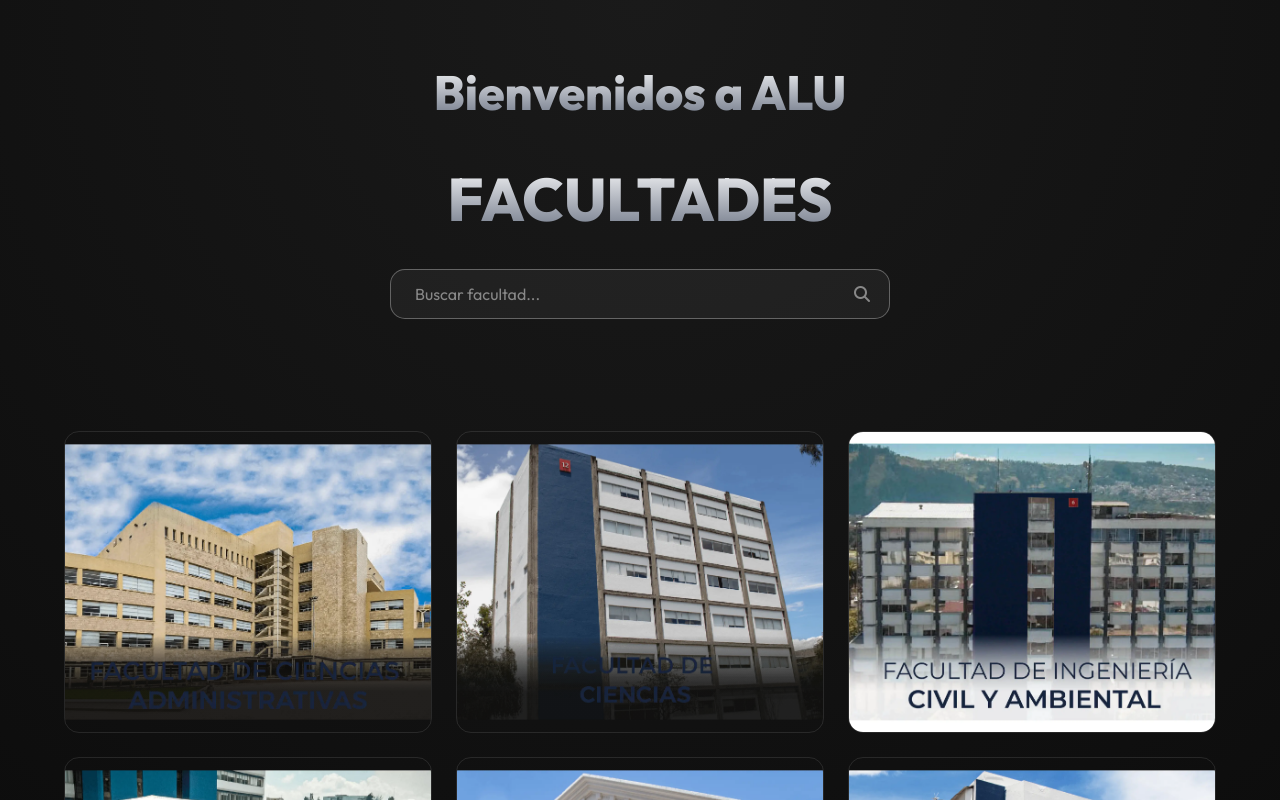
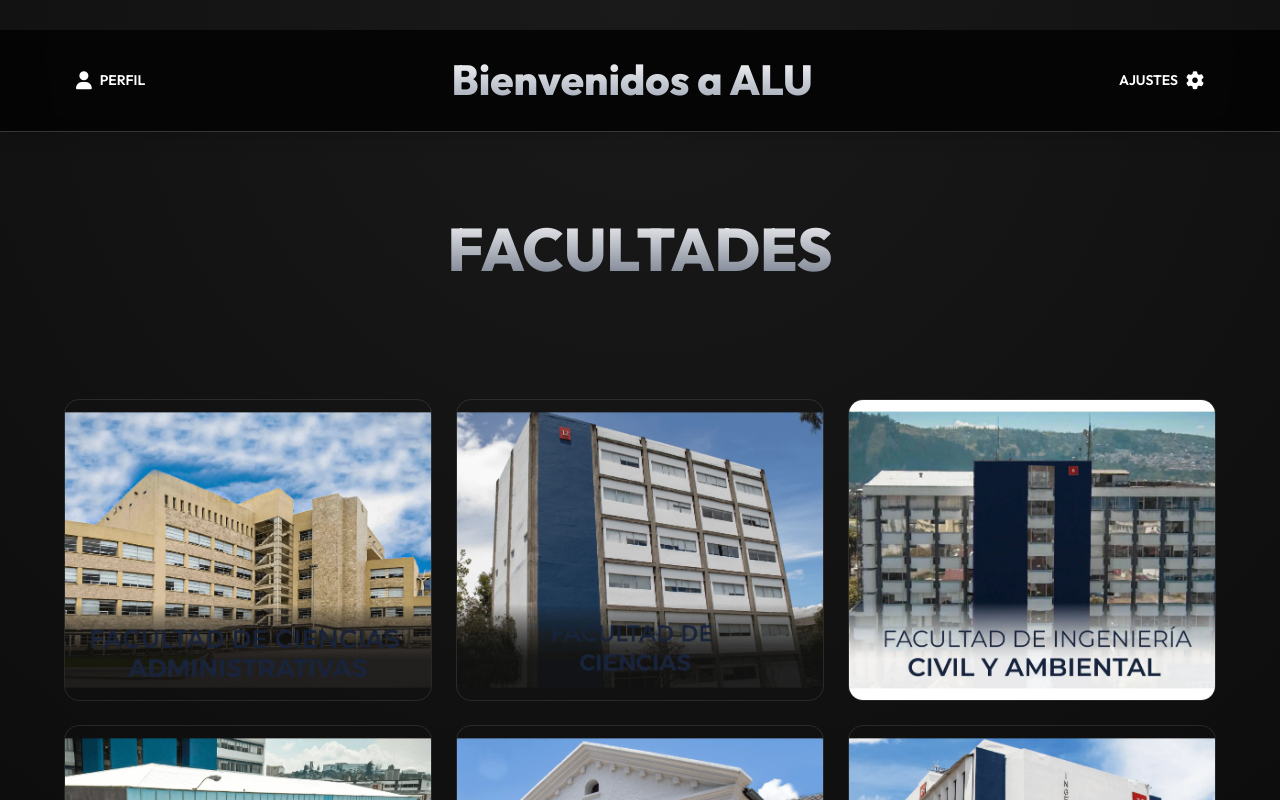
Before and after one commit to Lubswer/DI_React, a React (Vite) app: page / in a window 1280 px wide. Shown: the top 800 px of the page. Built offline with nearby package versions, Linux system fonts and the light colour scheme.

Commit message:
Quitar searchbar y ajustar espaciado de título

```diff
--- a/src/pages/Facultades.jsx
+++ b/src/pages/Facultades.jsx
@@ -1,4 +1,3 @@
-import { useState } from 'react';
 import administrativas from '../images/ADMINISTRATIVAS.webp';
 import ciencias from '../images/CIENCIAS-02.webp';
 import civil from '../images/CIVIL-10-10.webp';
@@ -10,8 +9,6 @@
 import sistemas from '../images/SISTEMAS.webp';
 
 export default function Facultades() {
-  const [busqueda, setBusqueda] = useState('');
-
   const facultades = [
     { nombre: 'ADMINISTRATIVAS', imagen: administrativas },
     { nombre: 'CIENCIAS', imagen: ciencias },
@@ -24,45 +21,36 @@
     { nombre: 'SISTEMAS', imagen: sistemas },
   ];
 
-  const facultadesFiltradas = facultades.filter(facultad =>
-    facultad.nombre.toLowerCase().includes(busqueda.toLowerCase())
-  );
-
   return (
     <div className="w-full">
-      {/* CABECERA */}
-      <section className="text-center pt-8 pb-6 px-[5%]">
-        <h2 className="text-[32px] md:text-[48px] leading-tight font-extrabold mb-4 bg-gradient-to-b from-white to-gray-500 text-transparent bg-clip-text">
+      {/* CABECERA CON BOTONES */}
+      <section className="sticky top-0 z-50 flex justify-between items-center pt-6 pb-6 px-[5%] bg-[rgba(5,5,5,0.95)] border-b border-white/20 backdrop-blur-sm shadow-lg">
+        <button className="flex items-center gap-2 text-white hover:text-white hover:shadow-[0_0_15px_rgba(255,255,255,0.3)] transition duration-300 rounded-lg px-3 py-2">
+          <i className="fa-solid fa-user text-lg" />
+          <span className="text-sm font-semibold uppercase">Perfil</span>
+        </button>
+
+        <h2 className="text-[28px] md:text-[42px] leading-tight font-extrabold bg-gradient-to-b from-white to-gray-400 text-transparent bg-clip-text">
           Bienvenidos a ALU
         </h2>
+
+        <button className="flex items-center gap-2 text-white hover:text-white hover:shadow-[0_0_15px_rgba(255,255,255,0.3)] transition duration-300 rounded-lg px-3 py-2">
+          <span className="text-sm font-semibold uppercase">Ajustes</span>
+          <i className="fa-solid fa-gear text-lg" />
+        </button>
       </section>
 
-      {/* TÍTULO Y BUSCADOR */}
-      <section className="text-center pb-10 px-[5%]">
+      {/* TÍTULO */}
+      <section className="text-center pt-20 pb-10 px-[5%]">
         <h1 className="text-[42px] md:text-[60px] leading-tight font-extrabold mb-8 bg-gradient-to-b from-white to-gray-500 text-transparent bg-clip-text">
           FACULTADES
         </h1>
-
-        {/* SEARCH BAR */}
-        <div className="max-w-[500px] mx-auto mb-8">
-          <div className="relative">
-            <input
-              type="text"
-              placeholder="Buscar facultad..."
-              value={busqueda}
-              onChange={(e) => setBusqueda(e.target.value)}
-              className="w-full px-6 py-3 rounded-[15px] bg-white/5 border border-white/30 text-white placeholder-[#888] focus:outline-none focus:border-white/60 transition duration-300 focus:shadow-[0_0_20px_rgba(255,255,255,0.2)]"
-            />
-            <i className="fa-solid fa-magnifying-glass absolute right-5 top-1/2 transform -translate-y-1/2 text-[#888]" />
-          </div>
-        </div>
       </section>
 
       {/* GRID 3x3 DE FACULTADES */}
       <section className="w-full px-[5%] py-10 max-w-[1400px] mx-auto">
-        {facultadesFiltradas.length > 0 ? (
-          <div className="grid grid-cols-1 md:grid-cols-3 gap-6">
-            {facultadesFiltradas.map((facultad, index) => (
+        <div className="grid grid-cols-1 md:grid-cols-3 gap-6">
+          {facultades.map((facultad, index) => (
               <div
                 key={index}
                 className="relative overflow-hidden rounded-[15px] border border-white/10 transition duration-700 hover:-translate-y-1 hover:border-white/40 group cursor-pointer"
@@ -77,13 +65,7 @@
                 </div>
               </div>
             ))}
-          </div>
-        ) : (
-          <div className="text-center py-20">
-            <i className="fa-solid fa-search text-[60px] text-[#888] mb-5 block" />
-            <p className="text-[#888] text-lg">No se encontraron facultades con "{busqueda}"</p>
-          </div>
-        )}
+        </div>
       </section>
 
       {/* FOOTER */}
```
